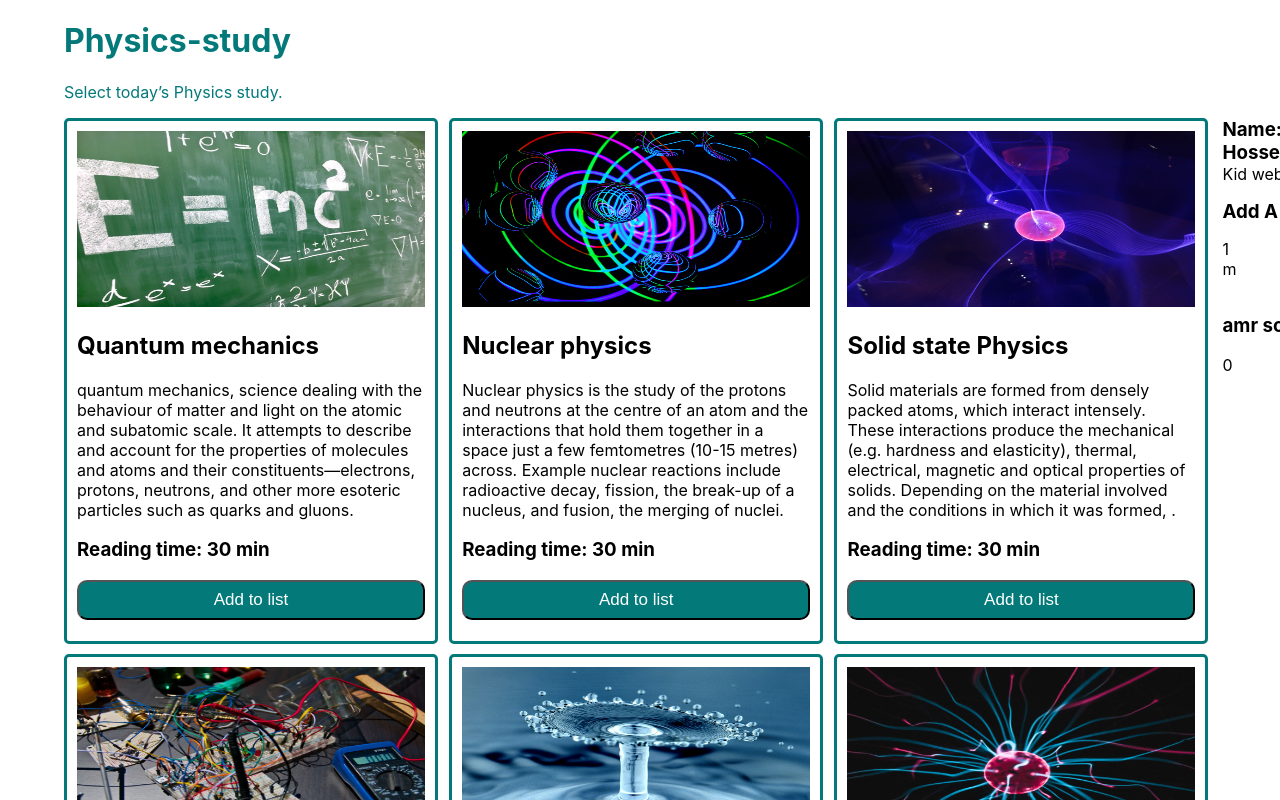
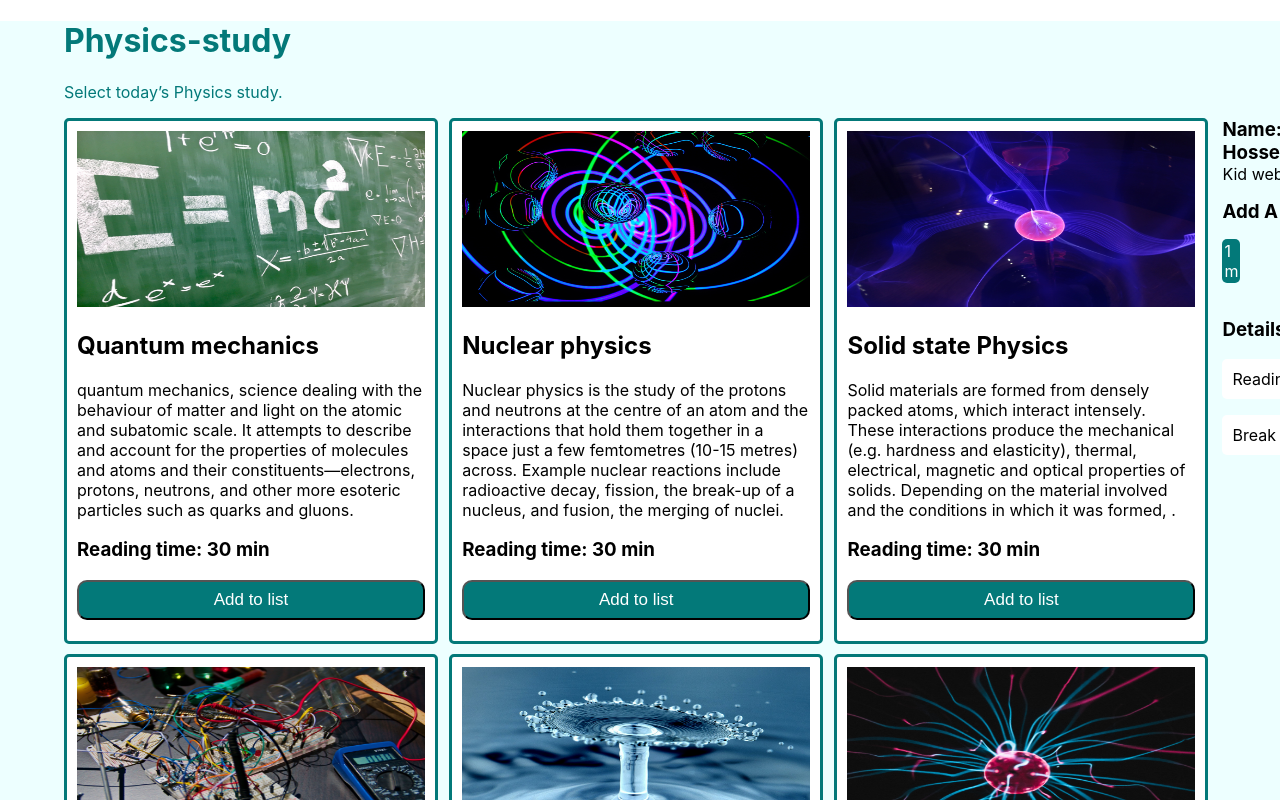
Before and after one commit to MhSolyman/physics-study, a React (Create React App) app: page / in a window 1280 px wide. Shown: the top 800 px of the page. Built offline with nearby package versions, Linux system fonts and the light colour scheme.

Commit message:
add right crd style

```diff
--- a/src/App.css
+++ b/src/App.css
@@ -27,6 +27,9 @@
 .App-link {
   color: #61dafb;
 }
+.back{ background-color: rgb(237, 255, 255);
+height: 100%;
+padding: 0;}
 
 @keyframes App-logo-spin {
   from {
--- a/src/App.js
+++ b/src/App.js
@@ -1,11 +1,11 @@
-import logo from './logo.svg';
+
 import './App.css';
 import Header from './components/header/header';
 import Subject from './components/subjet/subject';
 
 function App() {
   return (
-    <div>
+    <div className='back'>
       <Header></Header>
       <Subject></Subject>
     </div>
--- a/src/components/subject-left-all-cart/subject-left.css
+++ b/src/components/subject-left-all-cart/subject-left.css
@@ -3,6 +3,7 @@
 
 }
 .left{border-radius: 5px;
+    background-color: white;
     padding: 10px;
     height: 500px;
     border: 3px solid rgb(3, 121, 121) ;
@@ -14,7 +15,7 @@
 }
 .button{
     color: white;
-    background-color: rgb(3, 121, 121);;
+    background-color: rgb(3, 121, 121);
     width: 100%;
     height: 20%;
     border-radius: 10px;
--- a/src/components/subject-right-cart/subject-right.css
+++ b/src/components/subject-right-cart/subject-right.css
@@ -1,5 +1,5 @@
 .right{
-
+background-color: rgb(237, 255, 255);
 }
 .h1{padding: 0;
 margin: 0;}
@@ -8,4 +8,16 @@ margin-top: 0px;}
 .flex{
     display: flex;
     gap: 50px
+
 }
+.background{
+
+    background-color: white ;
+    padding: 10px;
+    border-radius: 5px;
+}
+.circle{color: white;
+    background-color: rgb(3, 121, 121);
+    padding: 2px;
+    border-radius: 5px;
+}
--- a/src/components/subject-right-cart/subjectRight.js
+++ b/src/components/subject-right-cart/subjectRight.js
@@ -2,7 +2,7 @@ import React, { useState } from 'react';
 import './subject-right.css'
 
 const SubjectRight = ({ subjectsAdd }) => {
-    const [brak, setBrak] = useState([]);
+    const [brak, setBrak] = useState([0]);
     let newTime = 0;
     for (const subject of subjectsAdd) {
         newTime = newTime + subject.timeRequired
@@ -32,21 +32,21 @@ const SubjectRight = ({ subjectsAdd }) => {
             <h3 className='h1'>Name: Md. Solyman Hossen.</h3>
             <p className='p'>Kid web developer</p>
             <h3 className='h1'>Add A Break</h3>
-            <div className='flex h1'>{reptiles.map(reptile => (
+            <div className='flex'>{reptiles.map(reptile => (
 
-    <p onClick={()=>time(reptile)} key={reptile} >{reptile} <span>m</span></p>
+    <p className='circle' onClick={()=>time(reptile)} key={reptile} >{reptile} <span>m</span></p>
   ))}</div>
 
-            <h3>amr sonar bangla {subjectsAdd.length}</h3>
+            <h3>Details while reading</h3>
 
 
 
 
-  <p>{newTime}</p>
+  <p className='background'>Reading time: {newTime}m</p>
 
-            <h1>
-                {brak}
-            </h1>
+            <p className='background'>
+            Break time: {brak}m
+            </p>
 
         </div>
     );
--- a/src/components/subjet/subject.css
+++ b/src/components/subjet/subject.css
@@ -1,7 +1,8 @@
 .subject{margin-left:5% ;
     display: grid;
     grid-template-columns: 4fr 1fr;
-    gap:3%
+    gap:3%;
+
 
 }
 .subject-container{
```
